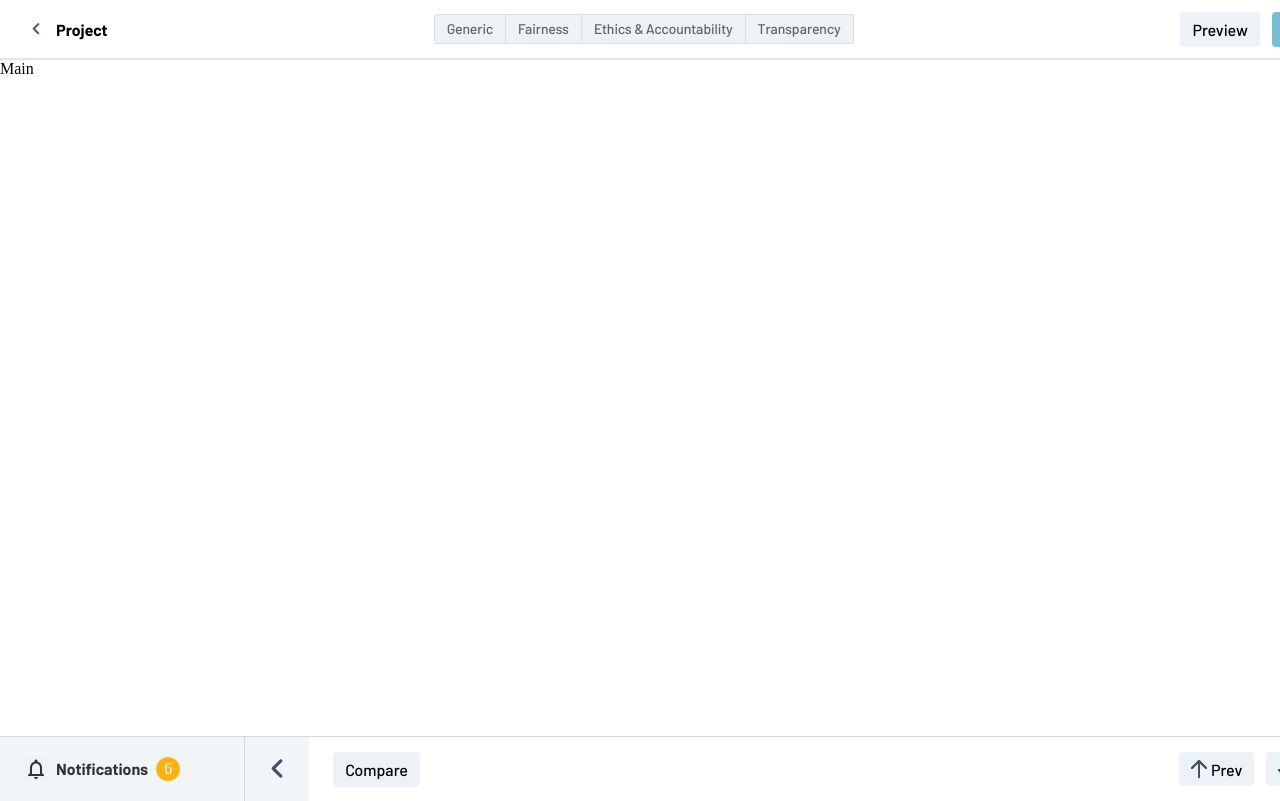
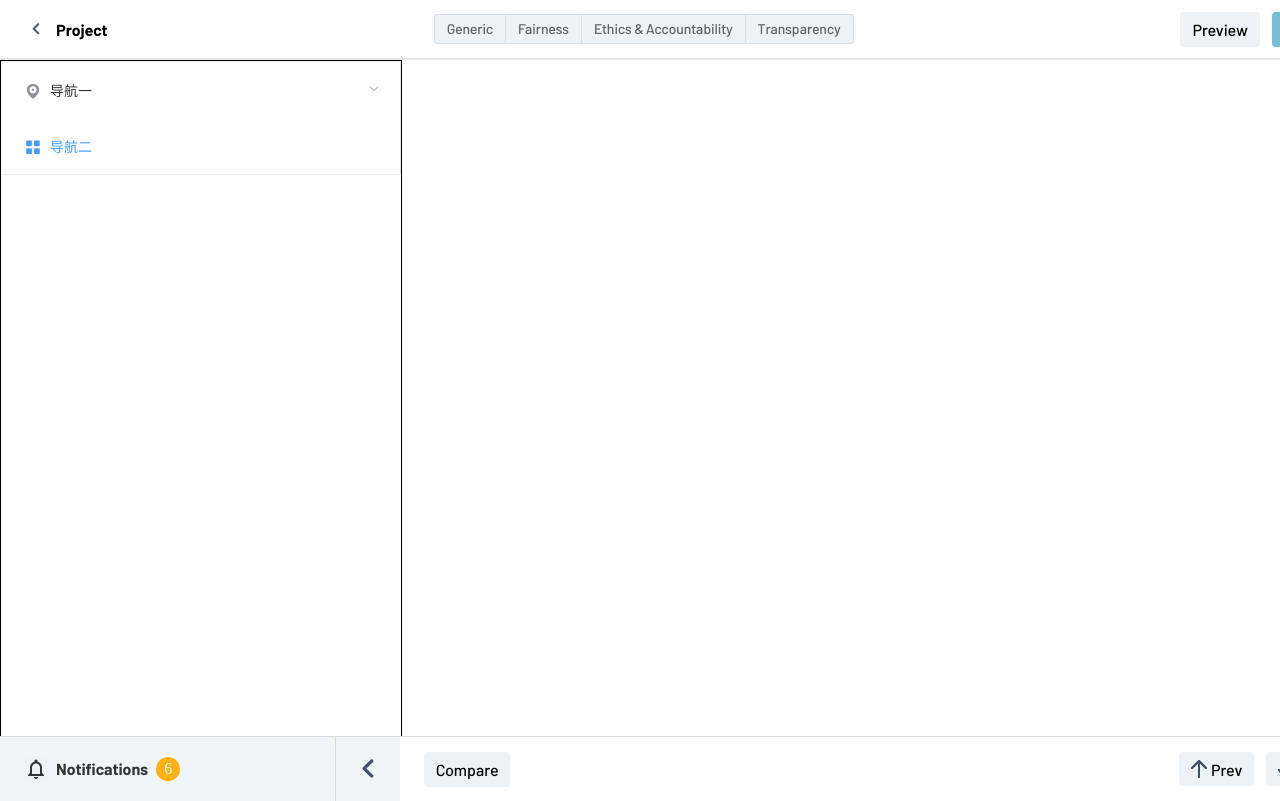
Before and after one commit to veritas-toolkit/assessment-tool, a Vue app in the folder vue-ui/: page /#/questionnaire in a window 1280 px wide. Shown: the top 801 px of the page. Built offline with nearby package versions, Linux system fonts and the light colour scheme; what vue-cookies would draw is missing.

Commit message:
[add]questionnaire menu

```diff
--- a/vue-ui/src/components/questionnaire/Questionnaire.vue
+++ b/vue-ui/src/components/questionnaire/Questionnaire.vue
@@ -21,10 +21,10 @@
         </div>
       </el-header>
       <el-main>
-        Main
+        <QuestionnaireMenu style="width: 400px"></QuestionnaireMenu>
       </el-main>
       <el-footer style="height: 64px">
-        <div style="display: flex">
+        <div style="display: flex;width: 100%">
           <div class="notification-collapse">
             <div class="not-box">
               <img src="../../assets/projectPic/notification.png" alt="">
@@ -55,8 +55,12 @@
 </template>
 
 <script>
+import QuestionnaireMenu from "@/components/questionnaire/QuestionnaireMenu";
 export default {
   name: "Questionnaire",
+  components: {
+    QuestionnaireMenu
+  },
   data() {
     return {
       principle: '',
@@ -150,7 +154,7 @@ export default {
   display: flex;
   align-items: center;
   justify-content: space-between;
-  width: 100%;
+  width: calc(100% - 400px);
 }
 .footer-text {
   padding: 8px 12px;
--- /dev/null
+++ b/vue-ui/src/components/questionnaire/QuestionnaireMenu.vue
@@ -0,0 +1,35 @@
+<template>
+  <div style="border: 1px solid;height: 100%">
+    <el-collapse class="BarlowBold" v-model="activeName" accordion>
+      <el-menu
+          default-active="2"
+          class="el-menu-vertical-demo">
+        <el-submenu index="1">
+          <template slot="title">
+            <i class="el-icon-location"></i>
+            <span>导航一</span>
+          </template>
+        </el-submenu>
+        <el-menu-item index="2">
+          <i class="el-icon-menu"></i>
+          <span slot="title">导航二</span>
+        </el-menu-item>
+      </el-menu>
+    </el-collapse>
+  </div>
+</template>
+
+<script>
+export default {
+  name: "QuestionnaireMenu",
+  data() {
+    return {
+      activeName: '',
+    }
+  }
+}
+</script>
+
+<style scoped>
+
+</style>
```
